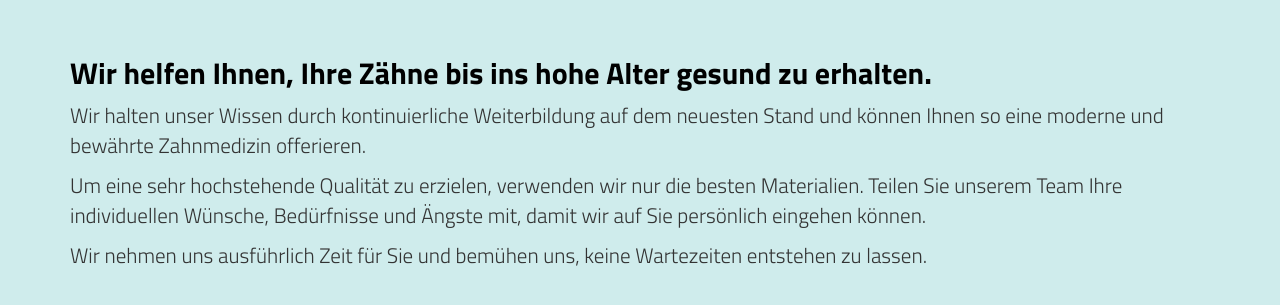
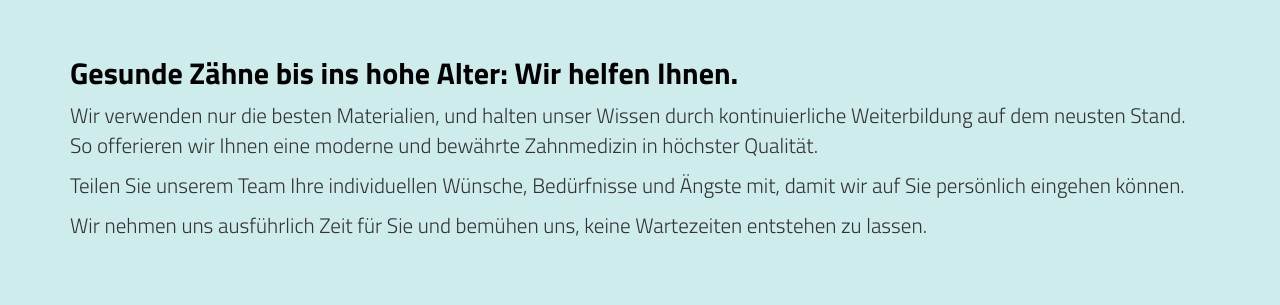
Before and after one commit to praxis-moser-borer/praxis-moser-borer.github.io, a plain HTML site: page index.html in a window 1280 px wide. Shown: the part 363-668 px from the top of the page. Drawn offline with Linux system fonts and the light colour scheme.

Commit message:
Change text

```diff
--- a/index.html
+++ b/index.html
@@ -62,9 +62,9 @@
     <br/>
     <div class="row welcome">
         <div class="col-xs-12">
-            <h2>Wir helfen Ihnen, Ihre Zähne bis ins hohe Alter gesund zu erhalten. </h2>
-            <p>Wir halten unser Wissen durch kontinuierliche Weiterbildung auf dem neuesten Stand und können Ihnen so eine moderne und bewährte Zahnmedizin offerieren.<p/>
-            <p>Um eine sehr hochstehende Qualität zu erzielen, verwenden wir nur die besten Materialien. Teilen Sie unserem Team Ihre individuellen Wünsche, Bedürfnisse und Ängste mit, damit wir auf Sie persönlich eingehen können.<p/>
+            <h2>Gesunde Zähne bis ins hohe Alter: Wir helfen Ihnen.</h2>
+            <p>Wir verwenden nur die besten Materialien, und halten unser Wissen durch kontinuierliche Weiterbildung auf dem neusten Stand. So offerieren wir Ihnen eine moderne und bewährte Zahnmedizin in höchster Qualität.</p>
+            <p>Teilen Sie unserem Team Ihre individuellen Wünsche, Bedürfnisse und Ängste mit, damit wir auf Sie persönlich eingehen können.<p/>
             <p>Wir nehmen uns ausführlich Zeit für Sie und bemühen uns, keine Wartezeiten entstehen zu lassen.<p/>
         </div>
     </div>
```
